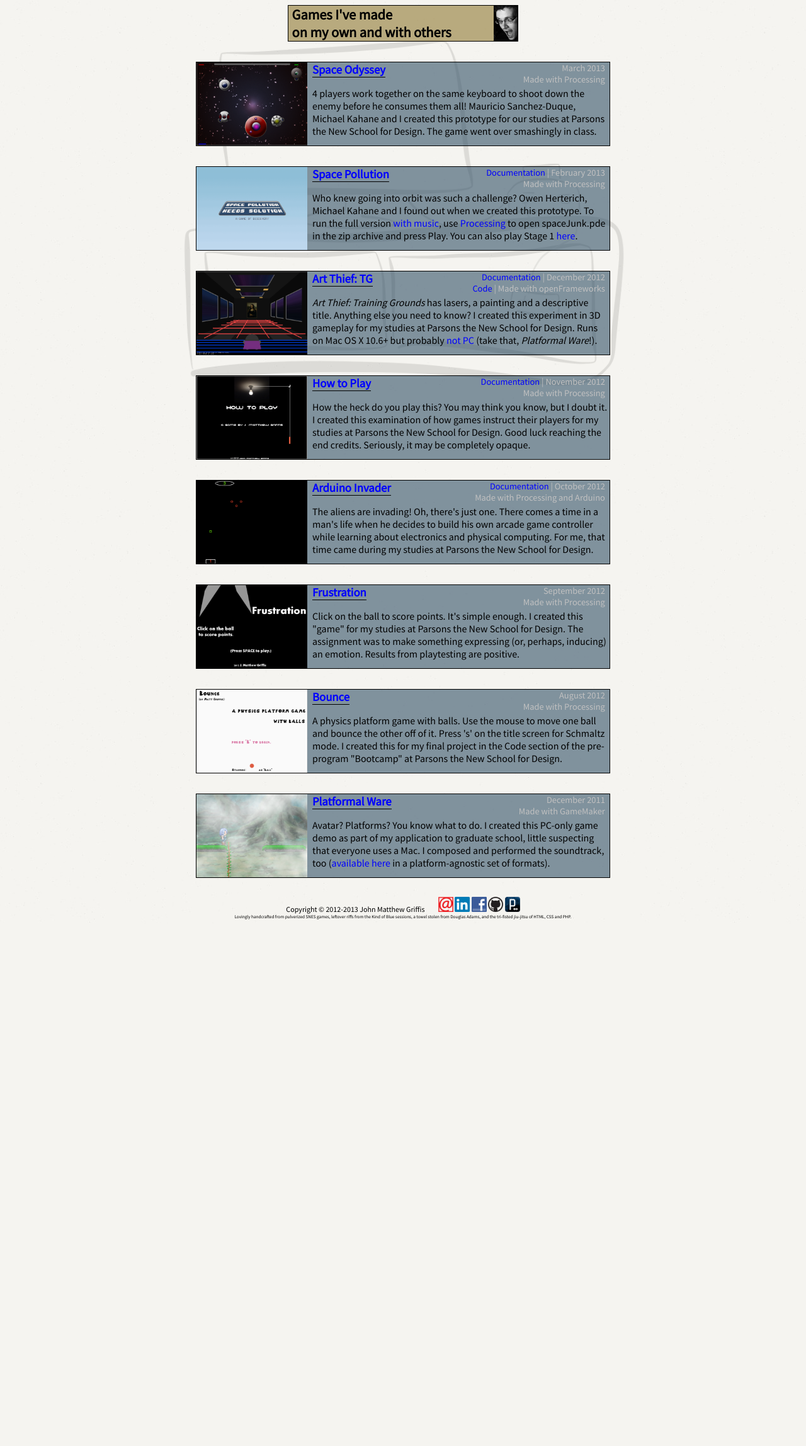
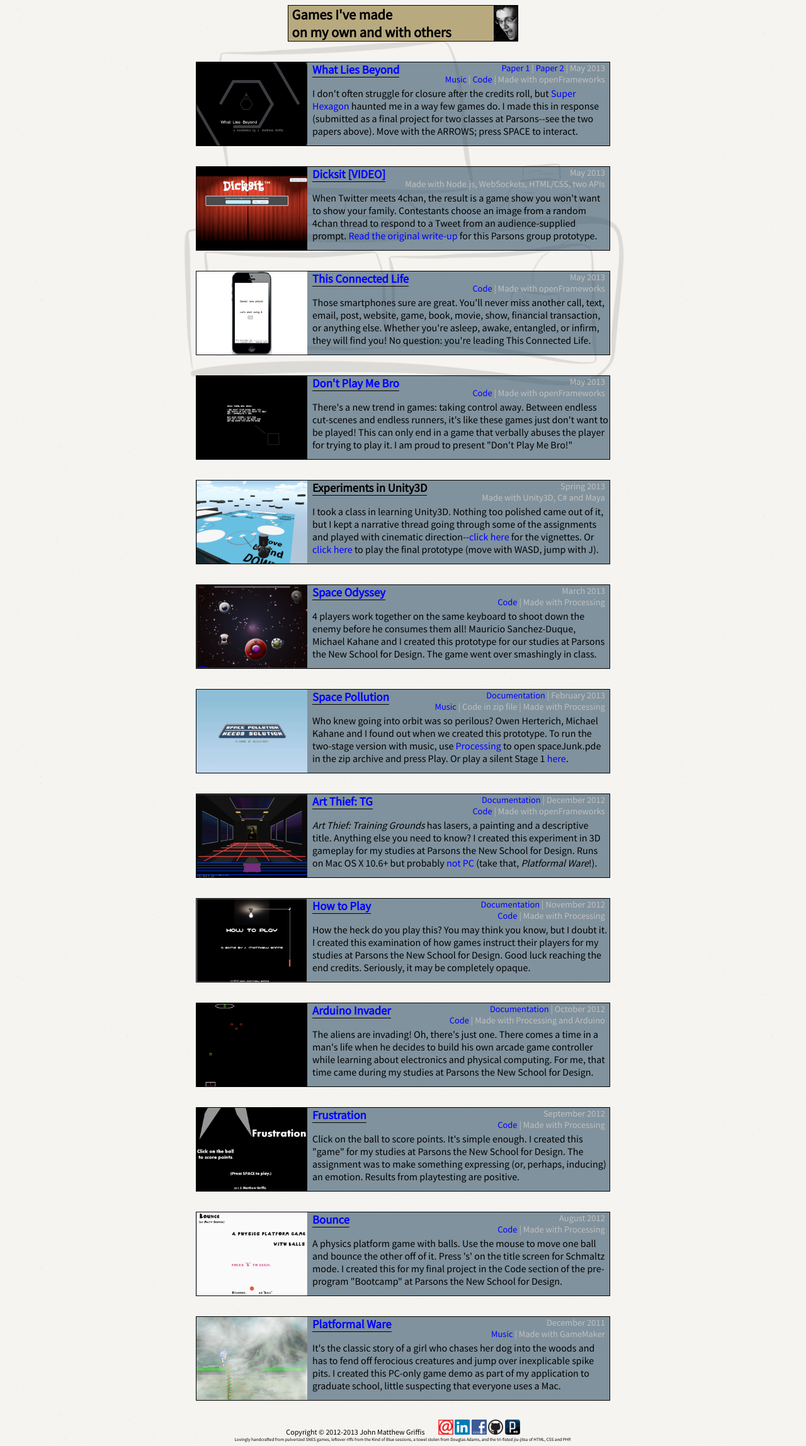
Before and after one commit to jmatthewgriffis/mySite, a PHP site: page /games.php in a window 1280 px wide. Shown: the part 63-2359 px from the top of the page at 63% size. Before the commit the page ends 1528 px from the top, so only its background shows below. Run offline with PHP 8.4, Linux system fonts and the light colour scheme.

Commit message:
Added work from Spring 2013.

```diff
--- a/games.php
+++ b/games.php
@@ -13,20 +13,66 @@
 
 		<!--the work-->
 
+		<!-- What Lies Beyond -->
+		<article class="thing game">
+			<a href="images/games/screenshot__what_lies_beyond__full.png"><img src="images/games/screenshot__what_lies_beyond__cropped.png" alt="What Lies Beyond" title="Begin" /></a>
+			<a href="games/What_Lies_Beyond__Matt_Griffis.zip"><h3>What Lies Beyond</h3></a>
+			<p class="specs"><a href="writing/what_lies_beyond__documentation/MS2_research_paper.pdf">Paper 1</a> | <a href="writing/what_lies_beyond__documentation/NDS_write-up.pdf">Paper 2</a> | May 2013<br><a href="music.php">Music</a> | <a target="_blank" href="https://github.com/jmatthewgriffis/MS2-2013/tree/master/of_v0.7.4_osx_release/apps/myApps/MS2_Final_Project">Code</a> | Made with openFrameworks</p>
+			<p>I don't often struggle for closure after the credits roll, but <a target="_blank" href="http://superhexagon.com/">Super Hexagon</a> haunted me in a way few games do. I made this in response (submitted as a final project for two classes at Parsons--see the two papers above). Move with the ARROWS; press SPACE to interact.</p>
+		</article>
+
+		<!-- Dicksit -->
+		<!-- http://www.humorandcode.com/spring13/dicksit -->
+		<article class="thing game">
+			<a href="images/games/screen__dicksit__full.png"><img src="images/games/screen__dicksit__crop.png" alt="Dicksit" title="NSFW?" /></a>
+			<a target="_blank" href="https://vimeo.com/66433091"><h3>Dicksit [VIDEO]</h3></a>
+			<p class="specs">May 2013<br>Made with Node.js, WebSockets, HTML/CSS, two APIs</p>
+			<p>When Twitter meets 4chan, the result is a game show you won't want to show your family. Contestants choose an image from a random 4chan thread to respond to a Tweet from an audience-supplied prompt. <a target="_blank" href="http://www.humorandcode.com/spring13/dicksit">Read the original write-up</a> for this Parsons group prototype.</p>
+		</article>
+
+		<!-- This Connected Life -->
+		<!-- http://www.humorandcode.com/spring13/this-connected-life-satirical-software-2 -->
+		<article class="thing game">
+			<a href="images/games/screenshot__this_connected_life__full.png"><img src="images/games/screenshot__this_connected_life__cropped.png" alt="This Connected Life" title="I want to touch it!" /></a>
+			<a href="games/This_Connected_Life.zip"><h3>This Connected Life</h3></a>
+			<p class="specs">May 2013<br><a target="_blank" href="https://github.com/jmatthewgriffis/Humor-and-Code-2013/tree/master/of_v0.7.4_osx_release/apps/myApps/This_Connected_Life">Code</a> | Made with openFrameworks</p>
+			<p>Those smartphones sure are great. You'll never miss another call, text, email, post, website, game, book, movie, show, financial transaction, or anything else. Whether you're asleep, awake, entangled, or infirm, they will find you! No question: you're leading This Connected Life.</p>
+		</article>
+
+		<!-- Don't Play Me Bro -->
+		<!-- http://www.humorandcode.com/spring13/dont-play-me-bro-satirical-software-1 -->
+		<article class="thing game">
+			<a href="images/games/screenshot__dont_play_me_bro.png"><img src="images/games/screenshot__dont_play_me_bro.png" alt="Don't Play Me Bro" title="Dude, Bro" /></a>
+			<a href="games/Dont_Play_Me_Bro.zip"><h3>Don't Play Me Bro</h3></a>
+			<p class="specs">May 2013<br><a target="_blank" href="https://github.com/jmatthewgriffis/Humor-and-Code-2013/tree/master/of_v0.7.4_osx_release/apps/myApps/Dont_Play_Me_Bro">Code</a> | Made with openFrameworks</p>
+			<p>There's a new trend in games: taking control away. Between endless cut-scenes and endless runners, it's like these games just don't want to be played! This can only end in a game that verbally abuses the player for trying to play it. I am proud to present "Don't Play Me Bro!"</p>
+		</article>
+
+		<!-- Building Worlds Unity stuff -->
+		<article class="thing game">
+			<a href="images/games/screen__building_worlds_final__full.png"><img src="images/games/screen__building_worlds_final__crop.png" alt="Experiments in Unity3D" title="Maybe I'll just go back to bed." /></a>
+			<h3>Experiments in Unity3D</h3>
+			<p class="specs">Spring 2013<br>Made with Unity3D, C# and Maya</p>
+			<p>I took a class in learning Unity3D. Nothing too polished came out of it, but I kept a narrative thread going through some of the assignments and played with cinematic direction--<a href="games/unity_bw_list.html">click here</a> for the vignettes. Or <a target="_blank" href="games/unity__building_worlds_misc/No_Friction_for_Hoverers/No_Friction_for_Hoverers_(Robot_vs_the_World).html">click here</a> to play the final prototype (move with WASD, jump with J).</p>
+		</article>
+
+		<!-- Space Odyssey -->
 		<article class="thing game">
 			<a href="images/games/space_odyssey.png"><img src="images/games/space_odyssey.png" alt="Space Odyssey" title="Pew pew" /></a>
 			<a target="_blank" href="http://www.openprocessing.org/sketch/93227"><h3>Space Odyssey</h3></a>
-			<p class="specs">March 2013<br>Made with Processing</p>
+			<p class="specs">March 2013<br><a target="_blank" href="http://www.openprocessing.org/sketch/93227">Code</a> | Made with Processing</p>
 			<p>4 players work together on the same keyboard to shoot down the enemy before he consumes them all! Mauricio Sanchez-Duque, Michael Kahane and I created this prototype for our studies at Parsons the New School for Design. The game went over smashingly in class.</p>
 		</article>
 
+		<!-- Space Pollution -->
 		<article class="thing game">
 			<a href="images/games/spacejunk.png"><img src="images/games/spacejunk.png" alt="Space Pollution Needs Solution" title="It really does." /></a>
 			<a href="games/spacejunk.zip"><h3>Space Pollution</h3></a>
-			<p class="specs"><a href="writing/spacejunk_documentation.pdf">Documentation</a> | February 2013<br>Made with Processing</p>
-			<p>Who knew going into orbit was such a challenge? Owen Herterich, Michael Kahane and I found out when we created this prototype. To run the full version <a href="music.php">with music</a>, use <a target="_blank" href="http://processing.org/download/">Processing</a> to open spaceJunk.pde in the zip archive and press Play. You can also play Stage 1 <a target="_blank" href="http://www.openprocessing.org/sketch/90457">here</a>.</p>
+			<p class="specs"><a href="writing/spacejunk_documentation.pdf">Documentation</a> | February 2013<br><a href="music.php">Music</a> | Code in zip file | Made with Processing</p>
+			<p>Who knew going into orbit was so perilous? Owen Herterich, Michael Kahane and I found out when we created this prototype. To run the two-stage version with music, use <a target="_blank" href="http://processing.org/download/">Processing</a> to open spaceJunk.pde in the zip archive and press Play. Or play a silent Stage 1 <a target="_blank" href="http://www.openprocessing.org/sketch/90457">here</a>.</p>
 		</article>
 
+		<!-- Art Thief: TG -->
 		<article class="thing game">
 			<a href="images/games/art_thief_training_grounds.png"><img src="images/games/art_thief_training_grounds.png" alt="Art Thief: Training Grounds" title="Not pictured: George Clooney" /></a>
 			<a href="games/art_thief_training_grounds.zip"><h3>Art Thief: TG</h3></a>
@@ -34,39 +80,44 @@
 			<p><span class="italics">Art Thief: Training Grounds</span> has lasers, a painting and a descriptive title. Anything else you need to know? I created this experiment in 3D gameplay for my studies at Parsons the New School for Design. Runs on Mac OS X 10.6+ but probably <a target="_blank" href="http://youtu.be/JWwfjF-8maw">not PC</a> (take that, <span class="italics">Platformal Ware</span>!).</p>
 		</article>
 
+		<!-- How to Play -->
 		<article class="thing game">
 			<a href="images/games/howtoplay.png"><img src="images/games/howtoplay.png" alt="How to Play" title="So mysterious..." /></a>
 			<a target="_blank" href="http://www.openprocessing.org/sketch/79599"><h3>How to Play</h3></a>
-			<p class="specs"><a href="writing/how_to_play_documentation.pdf">Documentation</a> | November 2012<br>Made with Processing</p>
+			<p class="specs"><a href="writing/how_to_play_documentation.pdf">Documentation</a> | November 2012<br><a target="_blank" href="http://www.openprocessing.org/sketch/79599">Code</a> | Made with Processing</p>
 			<p>How the heck do you play this? You may think you know, but I doubt it. I created this examination of how games instruct their players for my studies at Parsons the New School for Design. Good luck reaching the end credits. Seriously, it may be completely opaque.</p>
 		</article>
 
+		<!-- Arduino Invader -->
 		<article class="thing game">
 			<a href="images/games/arduino_invader.png"><img src="images/games/arduino_invader.png" alt="Arduino Invader" title="It came alone, wielding great power." /></a>
 			<a target="_blank" href="http://www.openprocessing.org/sketch/77167"><h3>Arduino Invader</h3></a>
-			<p class="specs"><a href="writing/arduino_invader_documentation.pdf">Documentation</a> | October 2012<br>Made with Processing and Arduino</p>
+			<p class="specs"><a href="writing/arduino_invader_documentation.pdf">Documentation</a> | October 2012<br><a target="_blank" href="http://www.openprocessing.org/sketch/77167">Code</a> | Made with Processing and Arduino</p>
 			<p>The aliens are invading! Oh, there's just one. There comes a time in a man's life when he decides to build his own arcade game controller while learning about electronics and physical computing. For me, that time came during my studies at Parsons the New School for Design.</p>
 		</article>
 
+		<!-- Frustration -->
 		<article class="thing game">
 			<a href="images/games/frustration.png"><img src="images/games/frustration.png" alt="Frustration" title="Frustration" /></a>
 			<a target="_blank" href="http://www.openprocessing.org/sketch/68684"><h3>Frustration</h3></a>
-			<p class="specs">September 2012<br>Made with Processing</p>
+			<p class="specs">September 2012<br><a target="_blank" href="http://www.openprocessing.org/sketch/68684">Code</a> | Made with Processing</p>
 			<p>Click on the ball to score points. It's simple enough. I created this "game" for my studies at Parsons the New School for Design. The assignment was to make something expressing (or, perhaps, inducing) an emotion. Results from playtesting are positive.</p>
 		</article>
 
+		<!-- Bounce -->
 		<article class="thing game">
 			<a href="images/games/bounce.png"><img src="images/games/bounce.png" alt="Bounce" title="Bounce it like it's hot." /></a>
 			<a target="_blank" href="http://www.openprocessing.org/sketch/68200"><h3>Bounce</h3></a>
-			<p class="specs">August 2012<br>Made with Processing</p>
+			<p class="specs">August 2012<br><a target="_blank" href="http://www.openprocessing.org/sketch/68200">Code</a> | Made with Processing</p>
 			<p>A physics platform game with balls. Use the mouse to move one ball and bounce the other off of it. Press 's' on the title screen for Schmaltz mode. I created this for my final project in the Code section of the pre-program "Bootcamp" at Parsons the New School for Design.</p>
 		</article>
 
+		<!-- Platformal Ware -->
 		<article class="thing game">
 			<a href="images/games/platformal_ware.png"><img src="images/games/platformal_ware.png" alt="Platformal Ware" title="A foggy day in Platform Town." /></a>
 			<a href="games/platformal_ware_-_a_demo.zip"><h3>Platformal Ware</h3></a>
-			<p class="specs">December 2011<br>Made with GameMaker</p>
-			<p>Avatar? Platforms? You know what to do. I created this PC-only game demo as part of my application to graduate school, little suspecting that everyone uses a Mac. I composed and performed the soundtrack, too (<a href="music.php">available here</a> in a platform-agnostic set of formats).</p>
+			<p class="specs">December 2011<br><a href="music.php">Music</a> | Made with GameMaker</p>
+			<p>It's the classic story of a girl who chases her dog into the woods and has to fend off ferocious creatures and jump over inexplicable spike pits. I created this PC-only game demo as part of my application to graduate school, little suspecting that everyone uses a Mac.</p>
 		</article>
 
 	</section><!--end games-->
```
Also changed, not shown: games/unity_bw_list.html (added, +18 -0 lines), music.php (+18 -3 lines), images/games/screen__building_worlds_final__crop.png (added), images/games/screen__building_worlds_final__full.png (added), images/games/screen__dicksit__crop.png (added), images/games/screen__dicksit__full.png (added), images/games/screenshot__dont_play_me_bro.png (added), images/games/screenshot__this_connected_life__cropped.png (added), images/games/screenshot__this_connected_life__full.png (added), images/games/screenshot__what_lies_beyond__cropped.png (added), images/games/screenshot__what_lies_beyond__full.png (added), 3 other files.
